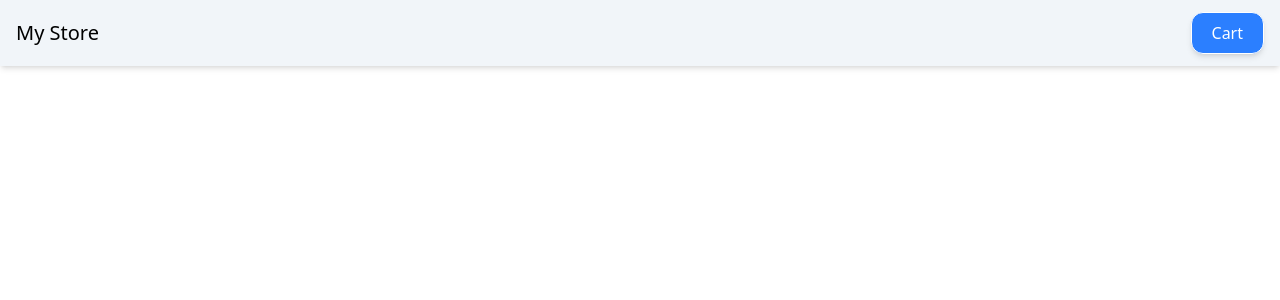
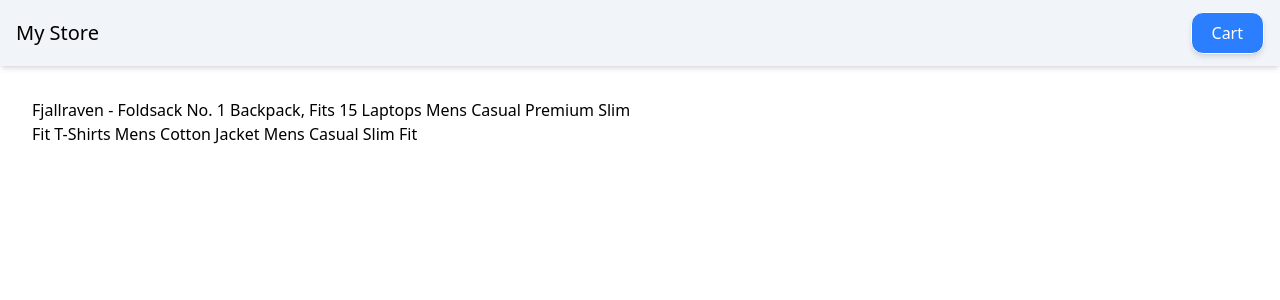
Before and after one commit to luckeysherpa07/simpleEcommerceAppWithAngular, an Angular app: page / in a window 1280 px wide. Shown: the top 300 px of the page. Built offline with nearby package versions, Linux system fonts and the light colour scheme.

Commit message:
added product list in the main page

```diff
--- a/src/app/app.ts
+++ b/src/app/app.ts
@@ -1,11 +1,15 @@
 import { Component, signal } from '@angular/core';
 import { RouterOutlet } from '@angular/router';
 import { Header } from './components/header/header';
+import { ProductsList } from './pages/products-list/products-list';
 
 @Component({
   selector: 'app-root',
-  imports: [RouterOutlet, Header],
-  template: `<app-header/>`,
+  imports: [RouterOutlet, Header, ProductsList],
+  template: `
+    <app-header/>
+    <app-products-list />
+  `,
   styles: [],
 })
 export class App {
--- /dev/null
+++ b/src/app/pages/products-list/products-list.ts
@@ -0,0 +1,49 @@
+import { Component, signal } from '@angular/core';
+import { Product } from '../../models/products.model';
+
+@Component({
+  selector: 'app-products-list',
+  imports: [],
+  template: `
+    <div class="p-8 grid grid-cols-2 gap-4">
+      @for (product of products(); track product.id) {
+        {{product.title}}
+      }
+    </div>
+  `,
+  styles: ``,
+})
+export class ProductsList {
+  products = signal<Product[]>([
+    {
+      id: 1,
+      title: 'Fjallraven - Foldsack No. 1 Backpack, Fits 15 Laptops',
+      price: 109.95,
+      image: 'https://fakestoreapi.com/img/81fPKd-2AYL._AC_SL1500_t.png',
+      stock: 10,
+    },
+    {
+      id: 2,
+      title: 'Mens Casual Premium Slim Fit T-Shirts ',
+      price: 22.3,
+      image:
+        'https://fakestoreapi.com/img/71-3HjGNDUL._AC_SY879._SX._UX._SY._UY_t.png',
+      stock: 0,
+    },
+    {
+      id: 3,
+      title: 'Mens Cotton Jacket',
+      price: 55.99,
+
+      image: 'https://fakestoreapi.com/img/71li-ujtlUL._AC_UX679_t.png',
+      stock: 5,
+    },
+    {
+      id: 4,
+      title: 'Mens Casual Slim Fit',
+      price: 15.99,
+      image: 'https://fakestoreapi.com/img/71YXzeOuslL._AC_UY879_t.png',
+      stock: 7,
+    },
+  ]);
+}
```
Also changed, not shown: src/app/models/products.model.ts (added, +7 -0 lines).
